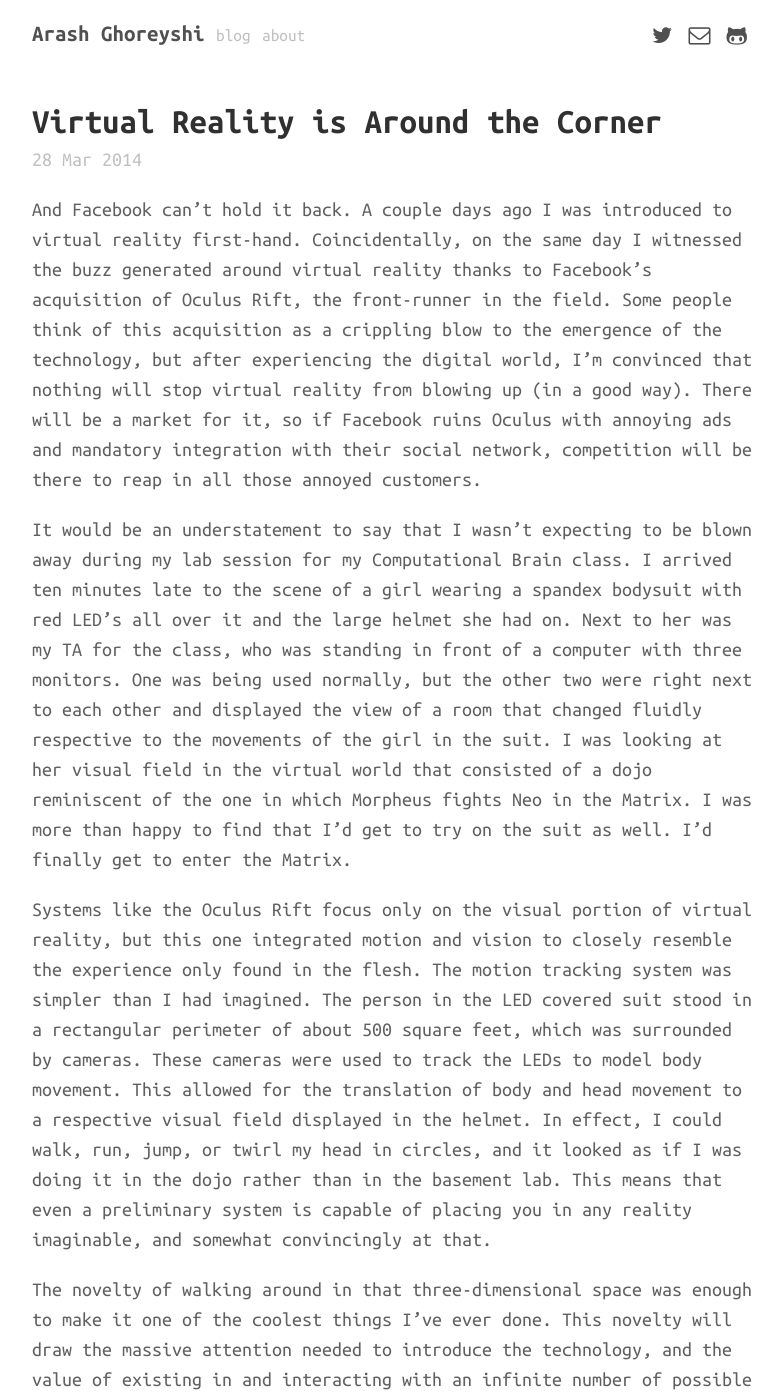
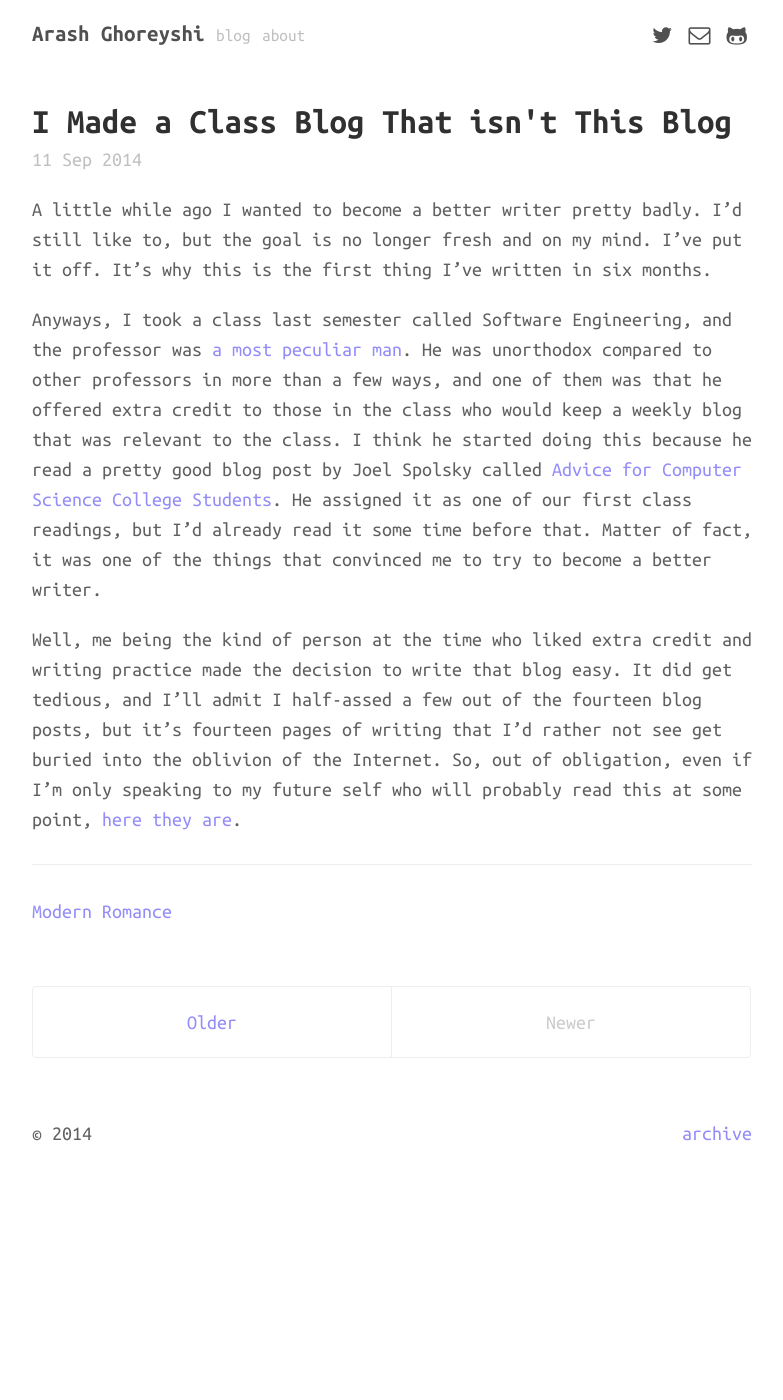
Before and after one commit to greyshi/greyshi.github.io, a Jekyll site: the page built from index.html, in a window 1280 px wide and 1400 px high. Shown: the whole window, without its empty margins (248-1031 px from the left). Built offline with Jekyll 4.4.1, drawn with Linux system fonts in a browser that asks for light colours; nearby versions of some CDN libraries; Markdown is read by kramdown in place of the engine named in the settings; the list of posts is cut into pages by our own code; some of the changed text lies outside the part shown.

Commit message:
Update about section and add a blog post

```diff
--- /dev/null
+++ b/_posts/2014-09-11-i-made-a-class-blog.md
@@ -0,0 +1,21 @@
+---
+layout: post
+title: I Made a Class Blog That isn't This Blog
+date:   2014-09-11 22:05:00
+categories: Software
+---
+
+A little while ago I wanted to become a better writer pretty badly. I'd still like to, but the goal is no longer fresh and on my mind. I've put it off. It's why this is the first thing I've written in six months.
+
+Anyways, I took a class last semester called Software Engineering, and the professor was [a most peculiar man][simongar]. He was unorthodox compared to other professors in more than a few ways, and one of them was that he offered extra credit to those in the class who would keep a weekly blog that was relevant to the class. I think he started doing this because he read a pretty good blog post by Joel Spolsky called [Advice for Computer Science College Students][joelonsoftware]. He assigned it as one of our first class readings, but I'd already read it some time before that. Matter of fact, it was one of the things that convinced me to try to become a better writer.
+
+Well, me being the kind of person at the time who liked extra credit and writing practice made the decision to write that blog easy. It did get tedious, and I'll admit I half-assed a few out of the fourteen blog posts, but it's fourteen pages of writing that I'd rather not see get buried into the oblivion of the Internet. So, out of obligation, even if I'm only speaking to my future self who will probably read this at some point, [here they are][medium].
+
+----
+[Modern Romance][yeah yeah yeahs]
+
+
+[simongar]: https://www.youtube.com/watch?v=3YTgwY1Ld5s
+[joelonsoftware]: http://www.joelonsoftware.com/articles/CollegeAdvice.html
+[medium]: https://medium.com/@ashgreyshi/latest
+[yeah yeah yeahs]: https://www.youtube.com/watch?v=z1TGhUMqgVw
--- a/about/index.md
+++ b/about/index.md
@@ -20,9 +20,9 @@
 
 ---
 
-Currently enjoying my last few months as a college student at [UT Austin][ut].
+Finished school and left Austin behind. Currently experiencing the independent working life.
 
-I love music, and on the [blog][blog] you'll find I've ended each of my posts with a link to a song I really like.
+If you read the [blog][blog] you'll find I've ended each of my posts with a link to a song I really like. They're certified very good (by me), and sharing is caring.
 
 
 <div style="margin-bottom: 40px"></div>
```
Also changed, not shown: other parts of about/index.md (+2 -2 lines).
